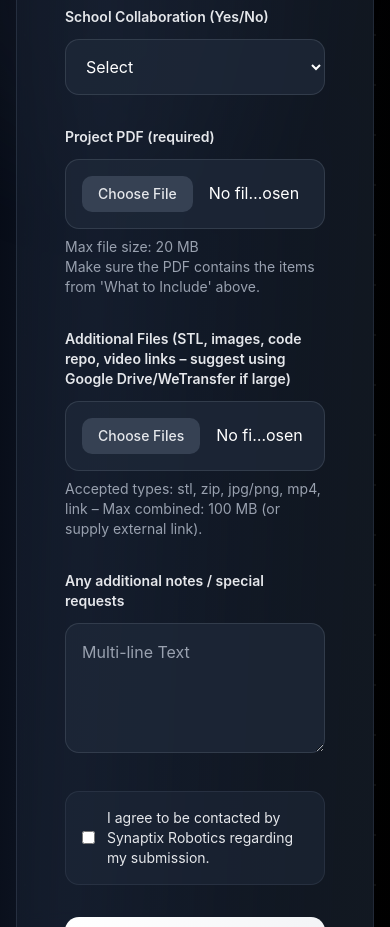
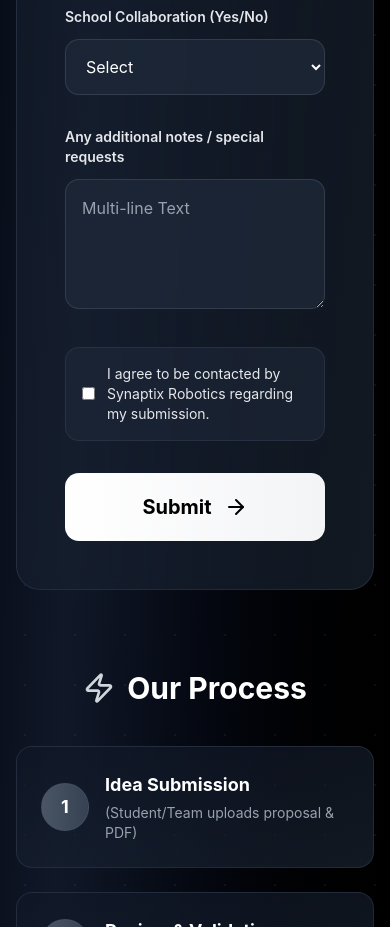
Before and after one commit to developer-yakub/synaptix, a Next.js app: page /innovation-training in a window 390 px wide. Shown: the part 7640-8567 px from the top of the page. Built offline with nearby package versions, Linux system fonts and the light colour scheme.

Commit message:
removed pdf inputs and added author's mobile whatsapp redirection

```diff
--- a/src/app/drone-development/page.jsx
+++ b/src/app/drone-development/page.jsx
@@ -697,7 +697,7 @@ Notes: ${formData.notes || 'No additional notes'}
               whileHover={{ scale: 1.05, backgroundColor: '#f8fafc' }}
               whileTap={{ scale: 0.95 }}
               className="px-8 py-4 bg-white text-black rounded-lg font-medium text-lg flex items-center gap-3 mx-auto hover:bg-gray-50 transition-colors duration-300 shadow-sm hover:shadow-md"
-              href="https://wa.me/917893768080?text=Hi%21%20I%27m%20interested%20in%20your%20drone%20development%20services.%20Can%20we%20discuss%20my%20project%3F"
+              href="https://wa.me/9390404787?text=Hi%21%20I%27m%20interested%20in%20your%20drone%20development%20services.%20Can%20we%20discuss%20my%20project%3F"
               target="_blank"
               rel="noopener noreferrer"
             >
--- a/src/app/innovation-training/page.jsx
+++ b/src/app/innovation-training/page.jsx
@@ -608,33 +608,6 @@ const InnovationSupportPage = () => {
                   <option value="no">No – project will be independent</option>
                 </select>
               </div>
-
-              <div>
-                <label className="block text-sm font-semibold mb-3 text-gray-200">Project PDF (required)</label>
-                <input
-                  type="file"
-                  name="projectPdf"
-                  accept=".pdf"
-                  onChange={handleInputChange}
-                  className="w-full p-4 bg-gray-800/80 border border-gray-600/50 rounded-xl text-white file:mr-4 file:py-2 file:px-4 file:rounded-lg file:border-0 file:text-sm file:font-medium file:bg-gray-700 file:text-gray-200 hover:file:bg-gray-600 transition-all duration-300"
-                />
-                <p className="text-gray-400 text-sm mt-2">Max file size: 20 MB</p>
-                <p className="text-gray-400 text-sm">Make sure the PDF contains the items from 'What to Include' above.</p>
-              </div>
-
-              <div>
-                <label className="block text-sm font-semibold mb-3 text-gray-200">Additional Files (STL, images, code repo, video links – suggest using Google Drive/WeTransfer if large)</label>
-                <input
-                  type="file"
-                  name="additionalFiles"
-                  multiple
-                  accept=".stl,.zip,.jpg,.png,.mp4,.link"
-                  onChange={handleInputChange}
-                  className="w-full p-4 bg-gray-800/80 border border-gray-600/50 rounded-xl text-white file:mr-4 file:py-2 file:px-4 file:rounded-lg file:border-0 file:text-sm file:font-medium file:bg-gray-700 file:text-gray-200 hover:file:bg-gray-600 transition-all duration-300"
-                />
-                <p className="text-gray-400 text-sm mt-2">Accepted types: stl, zip, jpg/png, mp4, link – Max combined: 100 MB (or supply external link).</p>
-              </div>
-
               <div>
                 <label className="block text-sm font-semibold mb-3 text-gray-200">Any additional notes / special requests</label>
                 <textarea
@@ -759,7 +732,7 @@ const InnovationSupportPage = () => {
               whileHover={{ scale: 1.05, backgroundColor: '#f8fafc' }}
               whileTap={{ scale: 0.95 }}
               className="px-8 py-4 bg-white text-black rounded-lg font-medium text-lg flex items-center gap-3 mx-auto hover:bg-gray-50 transition-colors duration-300 shadow-sm hover:shadow-md"
-              href="https://wa.me/917893768080?text=Hi%21%20I%27m%20interested%20in%20your%20innovation%20support%20services.%20Can%20we%20discuss%20my%20project%3F"
+              href="https://wa.me/9390404787?text=Hi%21%20I%27m%20interested%20in%20your%20innovation%20support%20services.%20Can%20we%20discuss%20my%20project%3F"
               target="_blank"
               rel="noopener noreferrer"
             >
--- a/src/app/robotics-ai-education/page.jsx
+++ b/src/app/robotics-ai-education/page.jsx
@@ -770,7 +770,7 @@ const RoboticsAIEducationPage = () => {
             whileHover={{ scale: 1.05, backgroundColor: '#f8fafc' }}
             whileTap={{ scale: 0.95 }}
             className="px-8 py-4 bg-white text-black rounded-lg font-medium text-lg flex items-center gap-3 mx-auto hover:bg-gray-50 transition-colors duration-300 shadow-sm hover:shadow-md"
-            href="https://wa.me/917893768080?text=Hi%21%20I%27m%20interested%20in%20your%20robotics%20and%20AI%20education%20services.%20Can%20we%20discuss%20my%20project%3F"
+            href="https://wa.me/9390404787?text=Hi%21%20I%27m%20interested%20in%20your%20robotics%20and%20AI%20education%20services.%20Can%20we%20discuss%20my%20project%3F"
             target="_blank"
             rel="noopener noreferrer"
           >
--- a/src/app/robotics-curriculum/page.jsx
+++ b/src/app/robotics-curriculum/page.jsx
@@ -1,17 +1,3 @@
-// import { TimelineDemo } from "@/components/TimelineDemo";
-// import { WorldMapDemo } from "@/components/WorldMapDemo";
-// import React from "react";
-
-// const page = () => {
-//   return (
-//     <div>
-//       <TimelineDemo />
-//     </div>
-//   );
-// };
-
-// export default page;
-
 'use client';
 
 import React, { useState } from 'react';
@@ -898,17 +884,6 @@ Constraints: ${formData.constraints || 'None specified'}
                 />
               </div>
 
-              <div>
-                <label className="block text-sm font-semibold mb-3 text-gray-200">Upload any relevant documents (optional)—school brochure, lab photos, student lists (pdf/jpg)</label>
-                <input
-                  type="file"
-                  name="fileUploads"
-                  multiple
-                  onChange={handleInputChange}
-                  className="w-full p-4 bg-gray-800/80 border border-gray-600/50 rounded-xl text-white file:mr-4 file:py-2 file:px-4 file:rounded-lg file:border-0 file:text-sm file:font-medium file:bg-gray-700 file:text-gray-200 hover:file:bg-gray-600 transition-all duration-300"
-                />
-              </div>
-
               <label className="flex items-center gap-3 p-4 bg-gray-800/60 border border-gray-700/50 rounded-xl hover:border-gray-600/70 transition-all duration-300">
                 <input
                   type="checkbox"
@@ -995,7 +970,7 @@ Constraints: ${formData.constraints || 'None specified'}
               whileHover={{ scale: 1.05, backgroundColor: '#f8fafc' }}
               whileTap={{ scale: 0.95 }}
               className="inline-flex items-center gap-2 px-6 py-3 bg-green-600 text-white rounded-lg font-medium text-sm hover:bg-green-700 transition-all duration-200 shadow-lg hover:shadow-xl"
-              href="https://wa.me/917893768080?text=Hi%21%20I%27m%20interested%20in%20getting%20the%20Robotics%20Curriculum%20for%20my%20school%2Finstitution.%20Can%20we%20discuss%20the%20implementation%20details%3F"
+              href="https://wa.me/9390404787?text=Hi%21%20I%27m%20interested%20in%20getting%20the%20Robotics%20Curriculum%20for%20my%20school%2Finstitution.%20Can%20we%20discuss%20the%20implementation%20details%3F"
               target="_blank"
               rel="noopener noreferrer"
             >
--- a/src/app/software-web-development/page.jsx
+++ b/src/app/software-web-development/page.jsx
@@ -756,7 +756,7 @@ Referral: ${formData.referral}
               whileHover={{ scale: 1.05, backgroundColor: '#f8fafc' }}
               whileTap={{ scale: 0.95 }}
               className="px-8 py-4 bg-white text-black rounded-lg font-medium text-lg flex items-center gap-3 mx-auto hover:bg-gray-50 transition-colors duration-300 shadow-sm hover:shadow-md"
-              href="https://wa.me/917893768080?text=Hi%21%20I%27m%20interested%20in%20your%20software%20and%20web%20development%20services.%20Can%20we%20discuss%20my%20project%3F"
+              href="https://wa.me/9390404787?text=Hi%21%20I%27m%20interested%20in%20your%20software%20and%20web%20development%20services.%20Can%20we%20discuss%20my%20project%3F"
               target="_blank"
               rel="noopener noreferrer"
             >
--- a/src/app/workshops-hackathons/page.jsx
+++ b/src/app/workshops-hackathons/page.jsx
@@ -705,17 +705,6 @@ const WorkshopsHackathonsPage = () => {
                 </div>
               </div>
 
-              {/* Enhanced File Uploads */}
-              <div>
-                <label className="block text-sm font-semibold mb-3 text-gray-200">Post-event mentorship (proposal/winners doc/student list)</label>
-                <input
-                  type="file"
-                  name="fileUploads"
-                  onChange={handleInputChange}
-                  className="w-full p-4 bg-gray-800/80 border border-gray-600/50 rounded-xl text-white file:mr-4 file:py-2 file:px-4 file:rounded-lg file:border-0 file:text-sm file:font-medium file:bg-gray-700 file:text-gray-200 hover:file:bg-gray-600 transition-all duration-300"
-                />
-              </div>
-
               <label className="flex items-center gap-3 p-4 bg-gray-800/60 border border-gray-700/50 rounded-xl hover:border-gray-600/70 transition-all duration-300">
                 <input
                   type="checkbox"
@@ -784,7 +773,7 @@ const WorkshopsHackathonsPage = () => {
               whileHover={{ scale: 1.05, backgroundColor: '#f8fafc' }}
               whileTap={{ scale: 0.95 }}
               className="px-8 py-4 bg-white text-black rounded-lg font-medium text-lg flex items-center gap-3 mx-auto hover:bg-gray-50 transition-colors duration-300 shadow-sm hover:shadow-md"
-              href="https://wa.me/917893768080?text=Hi%21%20I%27m%20interested%20in%20your%20workshops%20and%20hackathons%20services.%20Can%20we%20discuss%20my%20project%3F"
+              href="https://wa.me/9390404787?text=Hi%21%20I%27m%20interested%20in%20your%20workshops%20and%20hackathons%20services.%20Can%20we%20discuss%20my%20project%3F"
               target="_blank"
               rel="noopener noreferrer"
             >
```
Also changed, not shown: src/app/3d-designing-prototyping/page.jsx (+1 -10 lines).
